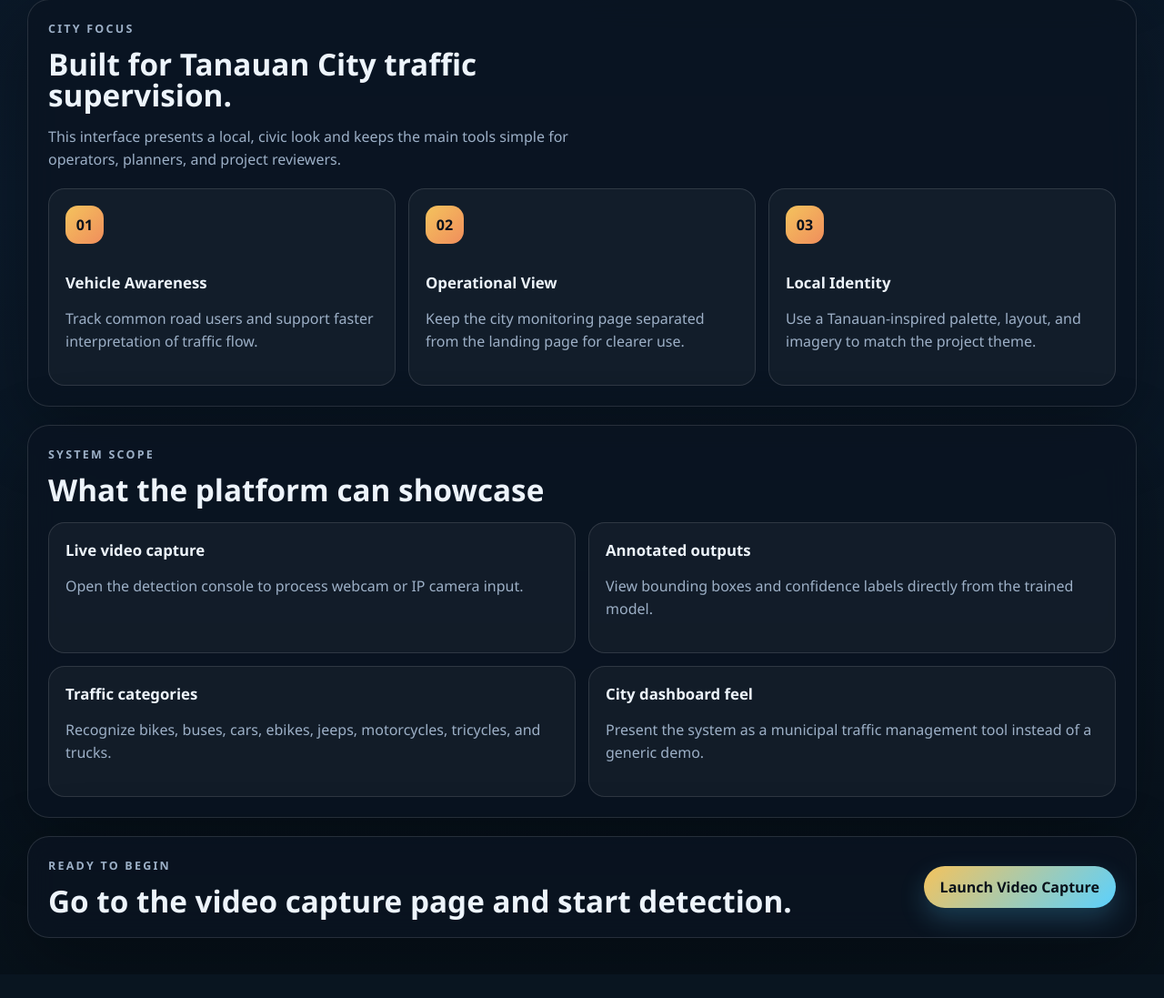
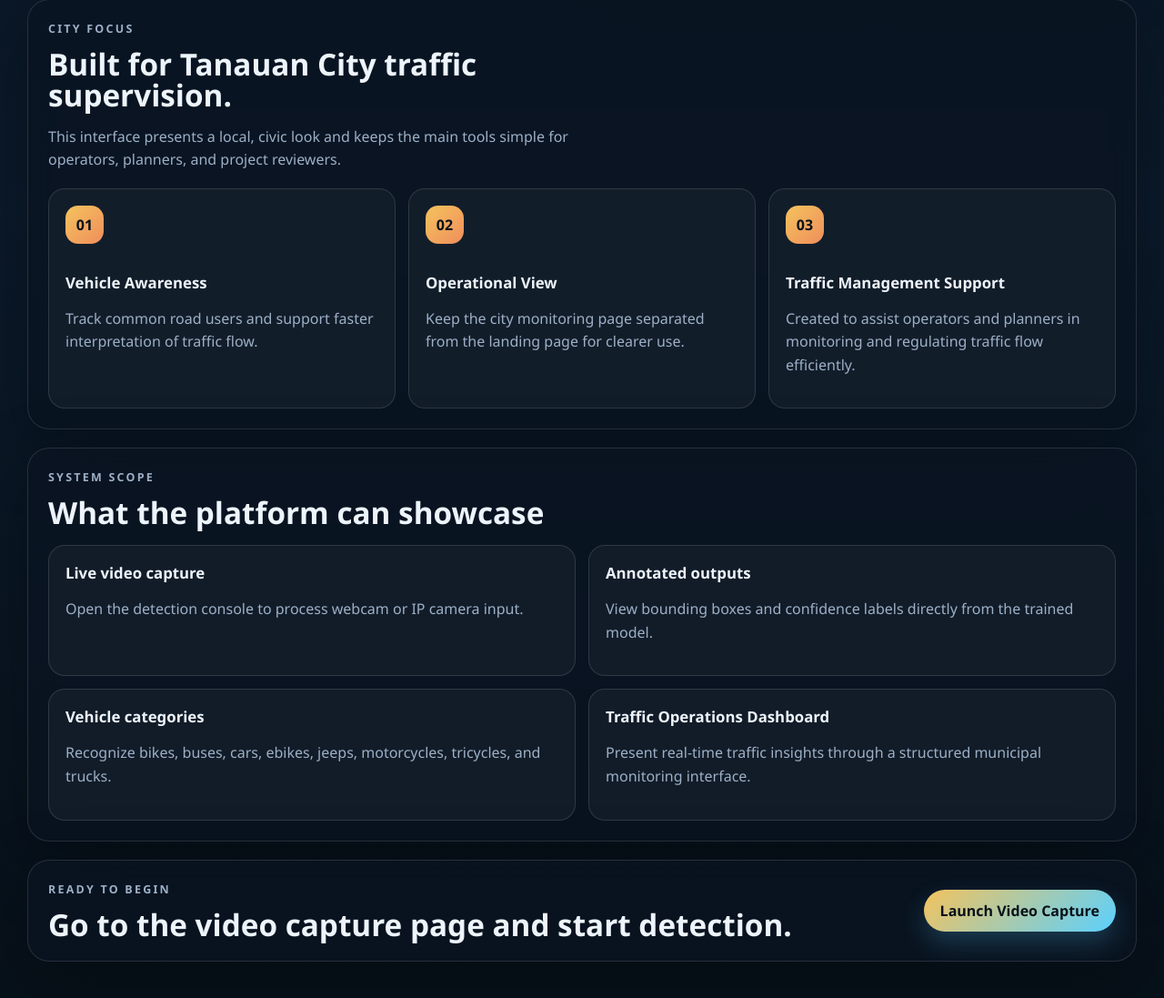
Before and after one commit to RolandoJr23/TrafficDetect-VehicleDetection-Counting, a Flask app: page / in a window 1280 px wide. Shown: the part 786-1883 px from the top of the page at 91% size. Before the commit the page ends 1817 px from the top, so only its background shows below. Run offline with Flask 3, Linux system fonts and the light colour scheme.

Commit message:
Changes on Local Identy in City Focus and CIty Dashboard Feel in What the platform can showcase.

```diff
--- a/templates/index.html
+++ b/templates/index.html
@@ -99,8 +99,8 @@
           </article>
           <article class="feature-card">
             <span class="feature-icon">03</span>
-            <h3>Local Identity</h3>
-            <p>Use a Tanauan-inspired palette, layout, and imagery to match the project theme.</p>
+            <h3>Traffic Management Support</h3>
+            <p>Created to assist operators and planners in monitoring and regulating traffic flow efficiently.</p>
           </article>
         </div>
       </section>
@@ -121,12 +121,12 @@
             <p>View bounding boxes and confidence labels directly from the trained model.</p>
           </div>
           <div class="scope-item">
-            <strong>Traffic categories</strong>
+            <strong>Vehicle categories</strong>
             <p>Recognize bikes, buses, cars, ebikes, jeeps, motorcycles, tricycles, and trucks.</p>
           </div>
           <div class="scope-item">
-            <strong>City dashboard feel</strong>
-            <p>Present the system as a municipal traffic management tool instead of a generic demo.</p>
+            <strong>Traffic Operations Dashboard</strong>
+            <p>Present real-time traffic insights through a structured municipal monitoring interface.</p>
           </div>
         </div>
       </section>
```
